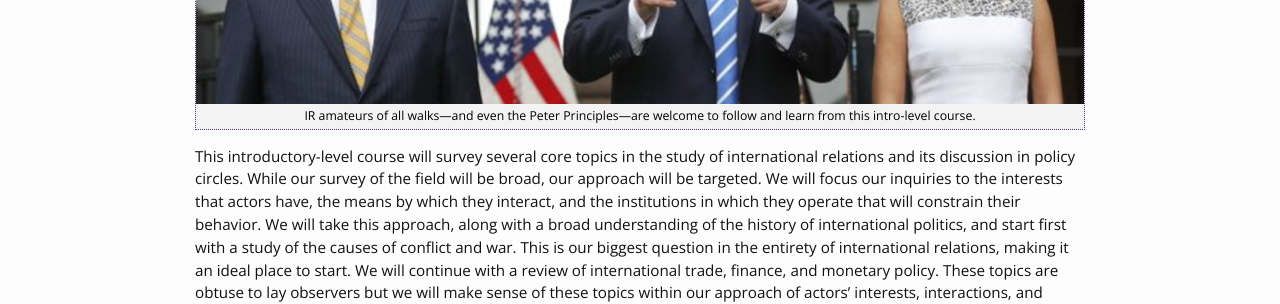
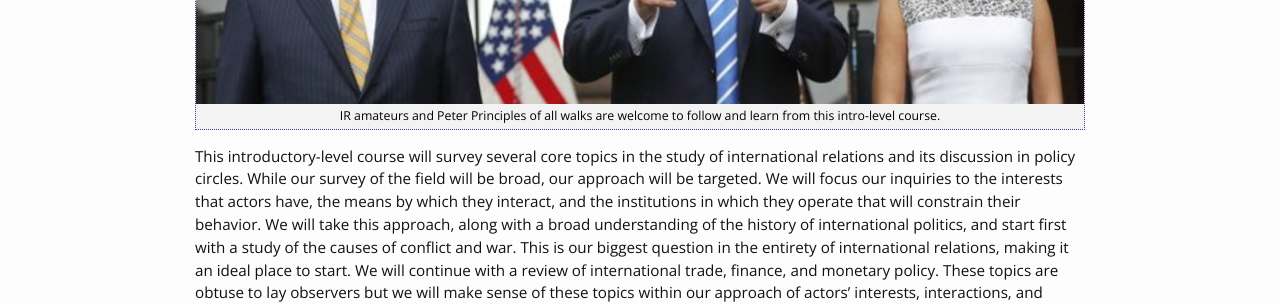
Before and after one commit to svmiller/svmiller.github.io, a Jekyll site: the page built from teaching/posc-1020.md, in a window 1280 px wide. Shown: the part 373-677 px from the top of the page. Built offline with Jekyll 4.4.1, drawn with Linux system fonts in a browser that asks for light colours; nearby versions of some CDN libraries; some web fonts are replaced.

Commit message:
meh, I think I had it right the first time. Don't @ me.

```diff
--- a/teaching/posc-1020.md
+++ b/teaching/posc-1020.md
@@ -4,7 +4,7 @@ title: POSC 1020 – Introduction to International Relations
 permalink: /teaching/posc-1020-introduction-to-international-relations/
 ---
 
-{% include image.html url="/images/trump-tillerson-haley.jpg" caption="IR amateurs of all walks—and even the Peter Principles—are welcome to follow and learn from this intro-level course." width=897 align="center" %}
+{% include image.html url="/images/trump-tillerson-haley.jpg" caption="IR amateurs and Peter Principles of all walks are welcome to follow and learn from this intro-level course." width=897 align="center" %}
 
 This introductory-level course will survey several core topics in the study of international relations and its discussion in policy circles. While our survey of the field will be broad, our approach will be targeted. We will focus our inquiries to the interests that actors have, the means by which they interact, and the institutions in which they operate that will constrain their behavior. We will take this approach, along with a broad understanding of the history of international politics, and start first with a study of the causes of conflict and war. This is our biggest question in the entirety of international relations, making it an ideal place to start. We will continue with a review of international trade, finance, and monetary policy. These topics are obtuse to lay observers but we will make sense of these topics within our approach of actors' interests, interactions, and institutions. We will close the semester with newer topics in international relations, like human rights and environmental concerns, that will shape our discussion of world politics in the years to come. By the end of the semester, students should have a deeper kwowledge of international relations and, importantly, better understand current events and policy discussions.
 
```
